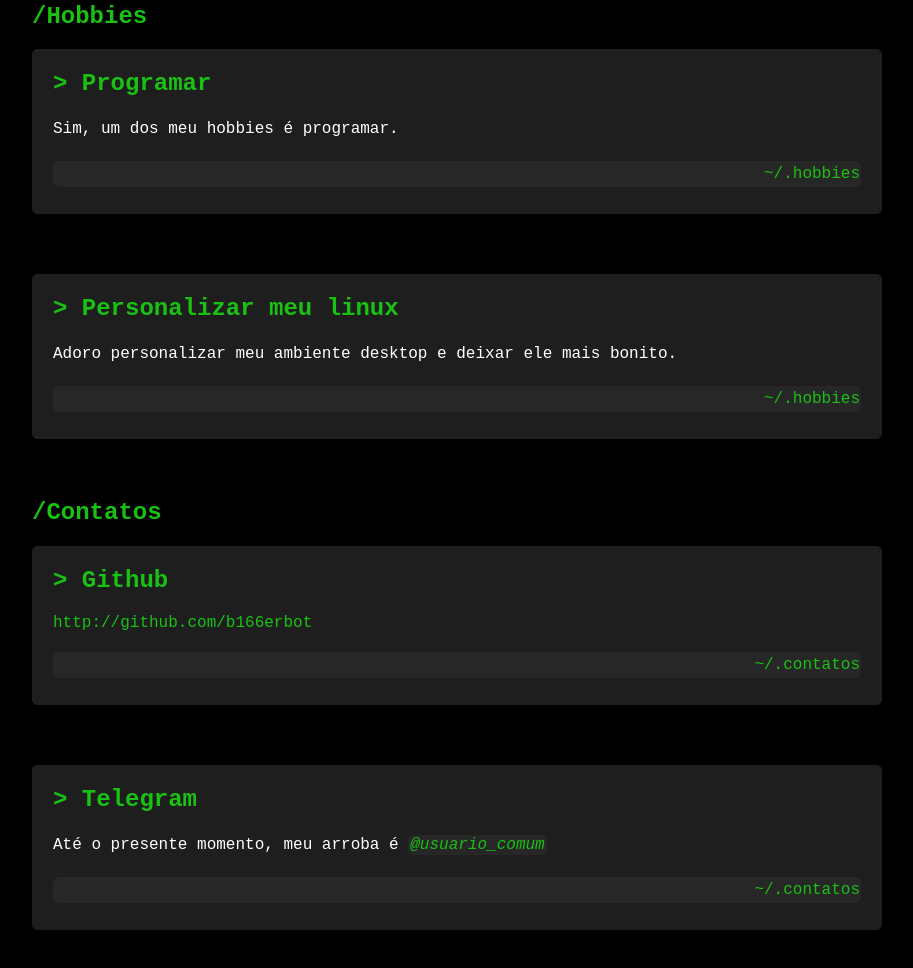
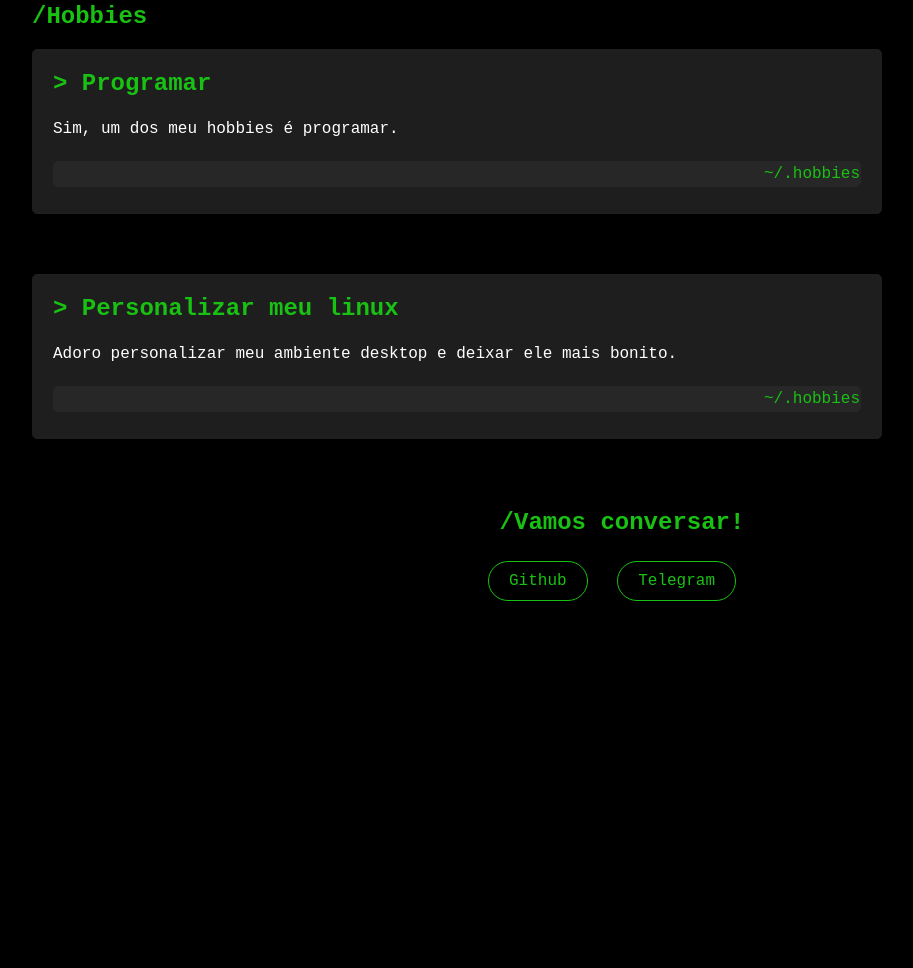
Before and after one commit to b166erbot/b166erbot.github.io, a plain HTML site: page index.html in a window 1280 px wide. Shown: the part 1752-2720 px from the top of the page, without its empty margins (18-931 px from the left). After the commit the page ends 2353 px from the top, so only its background shows below. Drawn offline with Linux system fonts and the light colour scheme.

Commit message:
concertando alguns bugs

```diff
--- a/index.html
+++ b/index.html
@@ -75,20 +75,15 @@
             </div>
         </section>
 
-        <section id="contacts">
-            <h1>/Contatos</h1>
-            <div>
-                <h1>> Github</h1>
-                <a href="http://github.com/b166erbot" target="_blank" rel="noopener noreferrer">http://github.com/b166erbot</a>
-                <p>~/.contatos</p>
-            </div>
-            <div>
-                <h1>> Telegram</h1>
-                <p>Até o presente momento, meu arroba é <a href="https://t.me/usuario_comum" target="_blank" rel="noopener noreferrer"><em>@usuario_comum</em></a></p>
-                <p>~/.contatos</p>
-            </div>
-        </section>
     </main>
+
+    <footer id="contacts">
+        <h1>/Vamos conversar!</h1>
+        <div>
+            <a href="http://github.com/b166erbot" target="_blank" rel="noopener noreferrer">Github</a>
+            <a href="https://t.me/usuario_comum" target="_blank" rel="noopener noreferrer">Telegram</a>
+        </div>
+    </footer>
 </body>
 
 </html>
--- a/style.css
+++ b/style.css
@@ -4,7 +4,6 @@ body {
   background-color: black;
   color: #19c113;
   font-family: 'Source Code Pro', monospace !important;
-  margin-left: 50px;
 }
 
 .container-left {
@@ -12,9 +11,14 @@ body {
   width: 60%;
 }
 
+header {
+  margin-left: 50px;
+}
+
 main {
   max-width: 850px;
   margin-top: 50px;
+  margin-left: 50px;
 }
 
 main section > div {
@@ -84,6 +88,24 @@ img {
   margin-right: 20px;
 }
 
-em, strong {
+strong {
   color: #19c113;
 }
+
+footer {
+  display: flex;
+  flex-direction: column;
+  align-items: center;
+  text-align: center;
+}
+
+footer div a {
+  border: #19c113 thin solid;
+  border-radius: 100px;
+  margin-right: 20px;
+  padding: 10px 20px;
+}
+
+footer div {
+  margin-top: 20px;
+}
```
